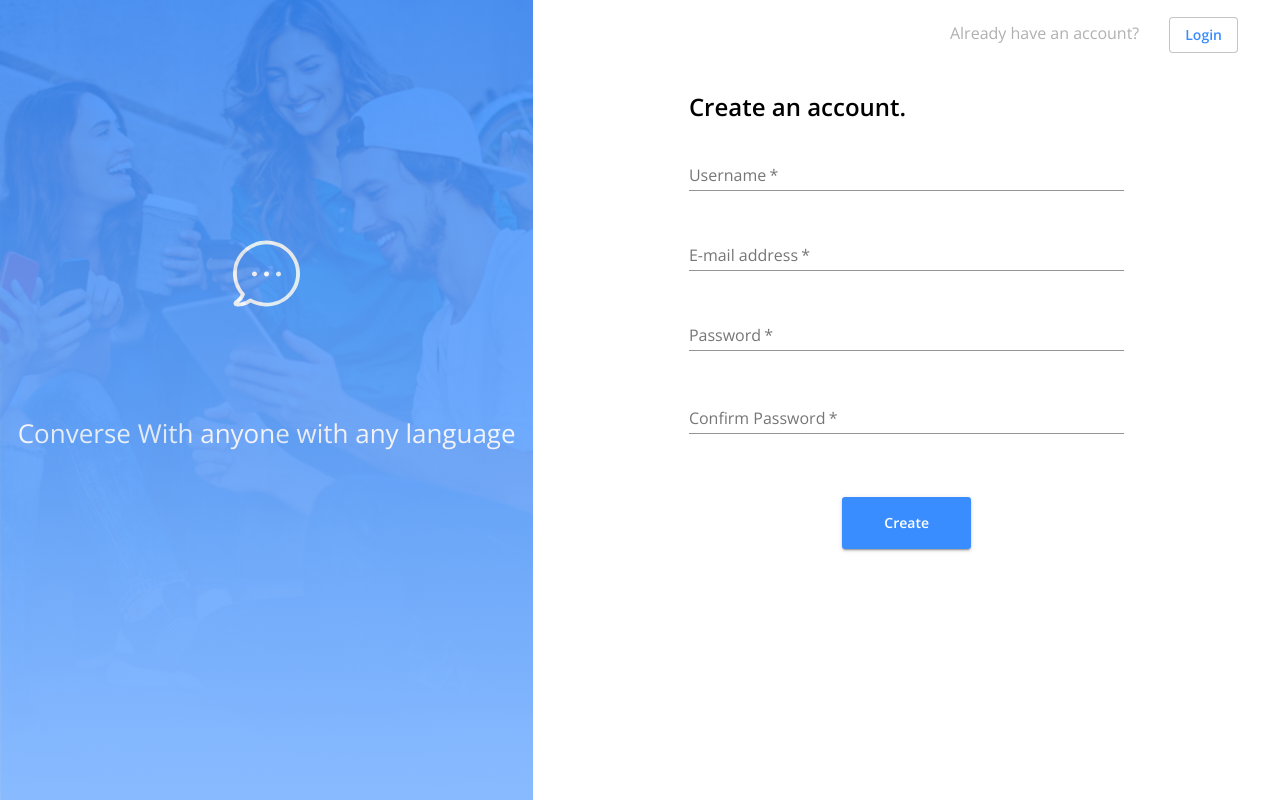
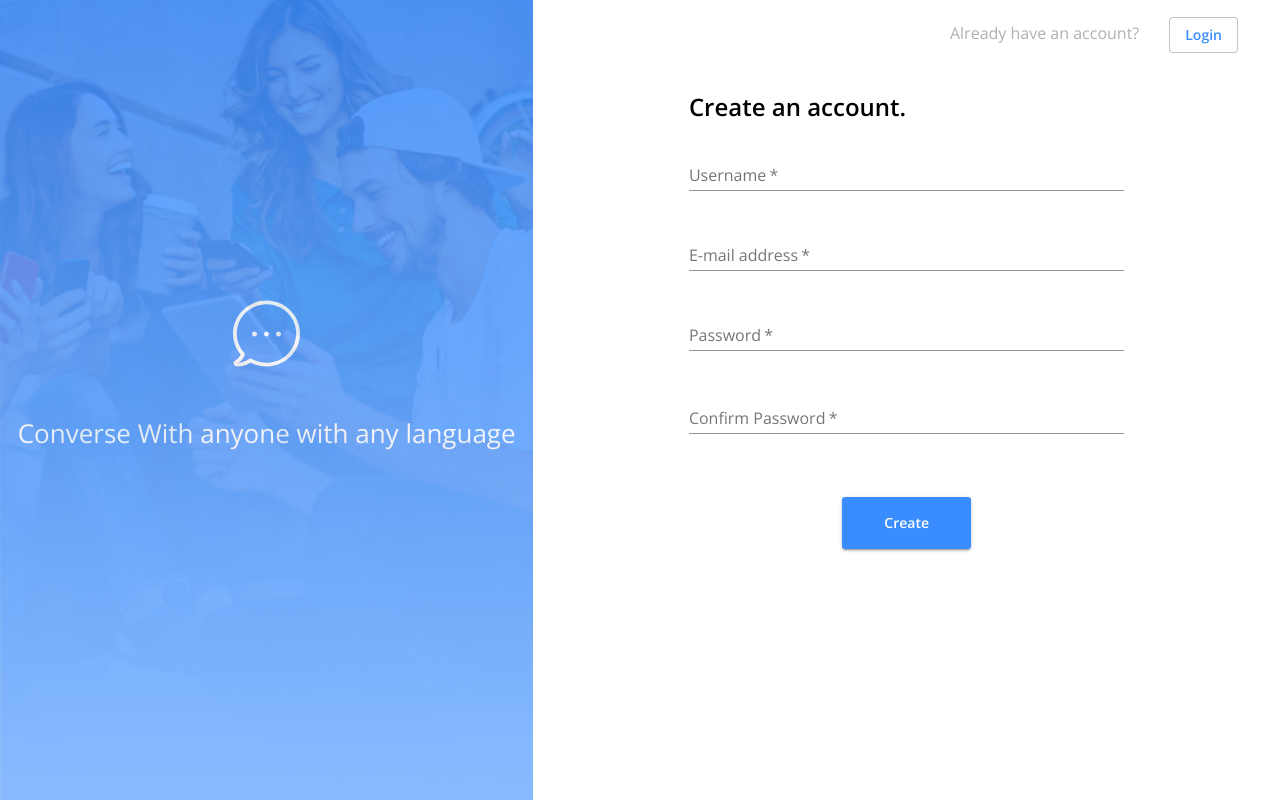
Before and after one commit to BehshadBabai/ac4da9, a React (Create React App) app in the folder client/: page / in a window 1280 px wide. Built offline with nearby package versions, Linux system fonts and the light colour scheme; no server answers.

Commit message:
addressing the comments in the PR: fixing the vertical space between chat text and image, making the login and signup pages consistent by removing the style attribute

```diff
--- a/client/src/Login.js
+++ b/client/src/Login.js
@@ -39,7 +39,7 @@ const Login = ({ user, login }) => {
     <Grid item xs={12} sm={7}>
       <Grid item container className='login-signup' alignItems='baseline' alignContent='center' justifyContent='flex-end'>
         <Typography className='need-to-login-signup'>Don't have an account?</Typography>
-        <Link href="/register" to="/register" style={{textDecoration: 'none'}}>
+        <Link href="/register" to="/register" className='login-signup-button-link'>
           <Button variant='outlined'>Create Account</Button>
         </Link>
       </Grid>
--- a/client/src/Signup.js
+++ b/client/src/Signup.js
@@ -49,7 +49,7 @@ const Signup = ({ user, register }) => {
         <Grid item xs={12} sm={7}>
           <Grid item container className='login-signup' alignItems='baseline' alignContent='center' justifyContent='flex-end'>
             <Typography className='need-to-login-signup'>Already have an account?</Typography>
-            <Link href="/login" to="/login" style={{textDecoration: 'none'}}>
+            <Link href="/login" to="/login" className='login-signup-button-link' >
               <Button variant='outlined'>Login</Button>
             </Link>
           </Grid>
--- a/client/src/signin-signup.css
+++ b/client/src/signin-signup.css
@@ -37,7 +37,7 @@ body {
 
 .chat {
   width: 80%;
-  height: 40%;
+  height: 200px;
 }
 
 .chatImage {
@@ -88,6 +88,10 @@ body {
   background-color: #3A8DFF;
 }
 
+.login-signup-button-link {
+  text-decoration: none;
+}
+
 @media only screen and (max-width: 599px) {
   .container {
     height: 150%;
```
